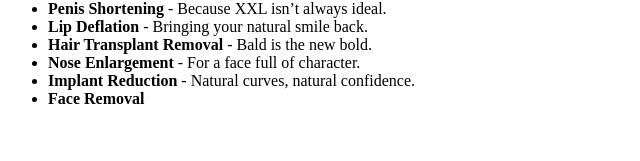
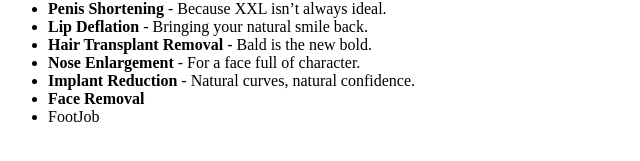
Before and after one commit to Varnahg/ReverseClinic, a plain HTML site: page index.html in a window 1280 px wide. Shown: the part 165-326 px from the top of the page, 0-640 px from the left. Drawn offline with Linux system fonts and the light colour scheme.

Commit message:
add lineitem footjob to index

```diff
--- a/index.html
+++ b/index.html
@@ -20,6 +20,7 @@
             <li><strong>Nose Enlargement</strong> - For a face full of character.</li>
             <li><strong>Implant Reduction</strong> - Natural curves, natural confidence.</li>
             <li><strong>Face Removal</strong></li>
+            <li>FootJob</li>
         </ul>
     </section>
 </body>
```
